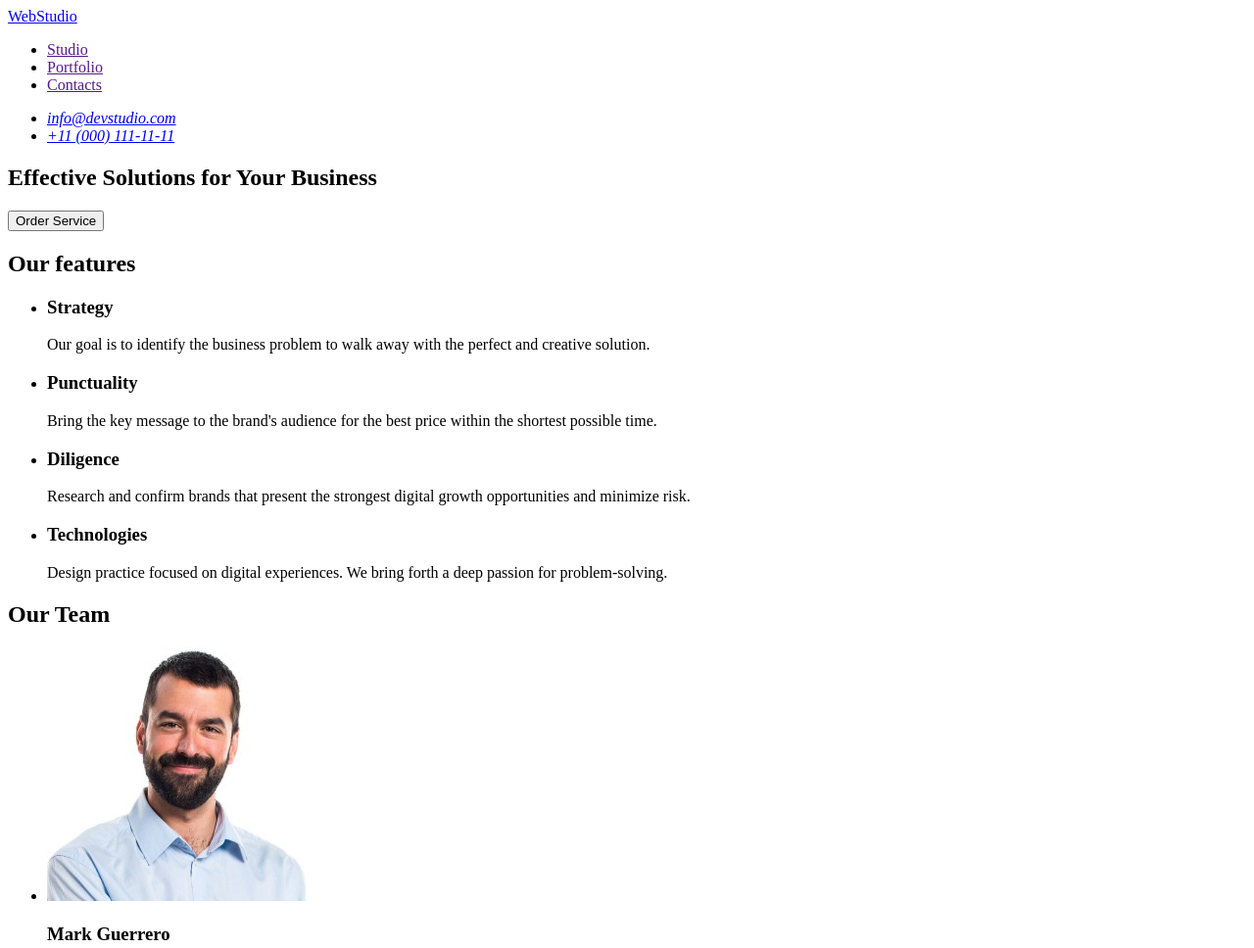
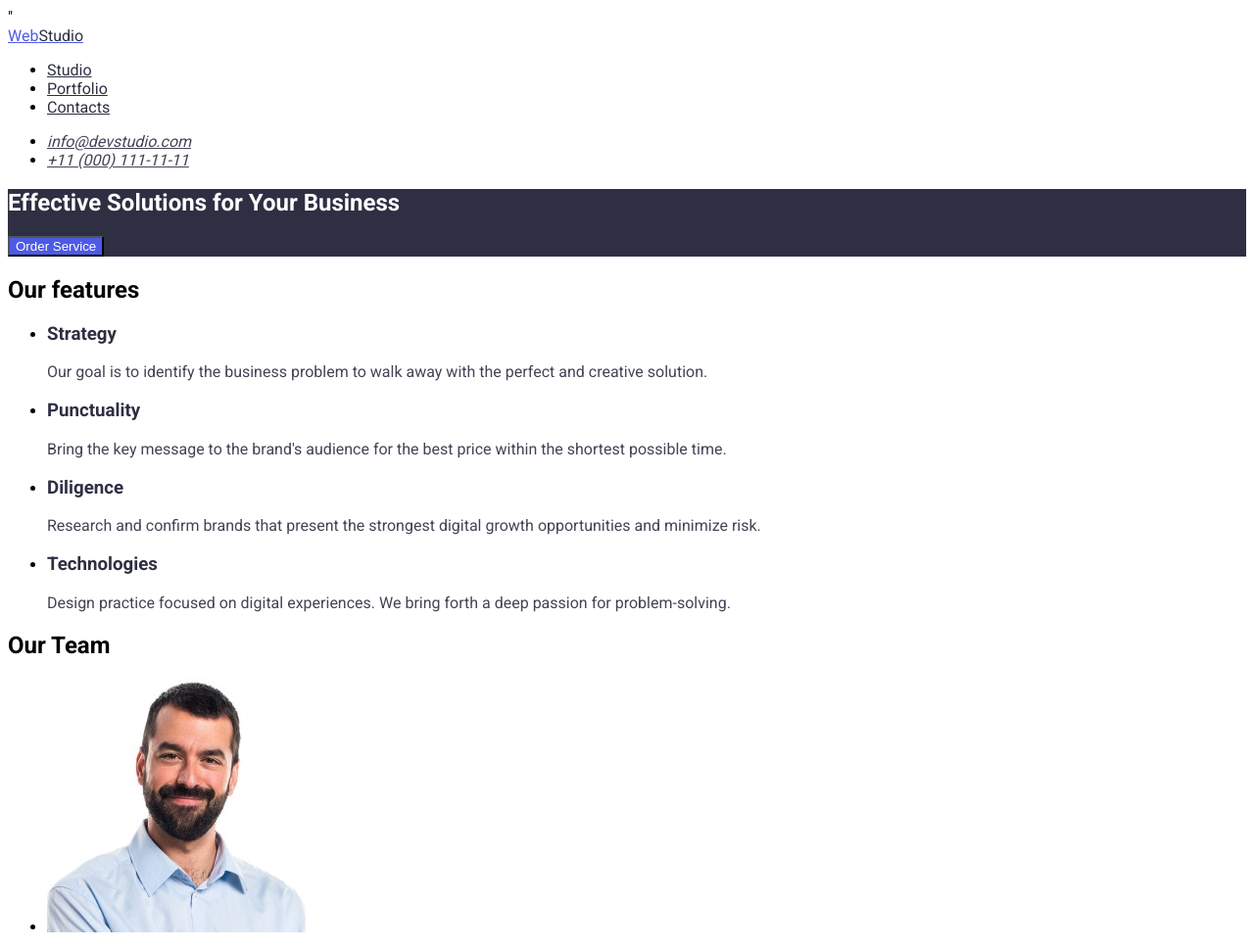
Before and after one commit to SvKost/goit-markup-hw-02, a plain HTML site: page index.html in a window 1280 px wide. Shown: the top 968 px of the page at 98% size. Drawn offline with Linux system fonts and the light colour scheme; files whose address does not match are found by name.

Commit message:
connect fonts url, apply colors

```diff
--- /dev/null
+++ b/css/styles.css
@@ -0,0 +1,67 @@
+body {
+  font-family: Roboto;
+}
+
+.logo {
+  color: #4d5ae5;
+}
+
+.header-logo-Studio {
+  color: #2e2f42;
+}
+
+.nav-link {
+  color: #2e2f42;
+}
+
+.nav-link:active {
+  color: #404bbf;
+}
+
+.mail,
+.tel {
+  color: #434455;
+}
+
+.mail:active {
+  color: #404bbf;
+}
+
+.hero-section {
+  background-color: #2e2f42;
+}
+
+.hero-title {
+  color: #ffffff;
+}
+
+.hero-button {
+  color: #ffffff;
+  background-color: #4d5ae5;
+}
+
+.hero-button:hover,
+.hero-button:focus {
+  color: #ffffff;
+  background-color: #404bbf;
+}
+
+h3 {
+  color: #2e2f42;
+}
+
+p {
+  color: #434455;
+}
+
+footer {
+  background-color: #2e2f42;
+}
+
+.footer-logo-Studio {
+  color: #f4f4fd;
+}
+
+.footer-text {
+  color: #f4f4fd;
+}
--- a/index.html
+++ b/index.html
@@ -5,28 +5,44 @@
     <meta name="viewport" content="width=device-width, initial-scale=1.0" />
     <title>Web Studio (Version 5.0)</title>
     <link rel="stylesheet" href="./css/styles.css" />
+    <link href="
+    <link rel="preconnect" href="https://fonts.googleapis.com" />
+    <link rel="preconnect" href="https://fonts.gstatic.com" crossorigin />
+    <link
+      href="https://fonts.googleapis.com/css2?family=Roboto:wght@400;500;700&display=swap"
+      rel="stylesheet"
+    />
+    "
   </head>
   <body>
     <header>
       <nav>
-        <a href="./index.html">WebStudio</a>
+        <a class="logo" href="./index.html"
+          >Web<span class="header-logo-Studio">Studio</span></a
+        >
         <ul>
-          <li><a href="">Studio</a></li>
-          <li><a href="">Portfolio</a></li>
-          <li><a href="">Contacts</a></li>
+          <li><a class="nav-link" href="">Studio</a></li>
+          <li><a class="nav-link" href="">Portfolio</a></li>
+          <li><a class="nav-link" href="">Contacts</a></li>
         </ul>
       </nav>
       <address>
         <ul>
-          <li><a href="mailto:info@devstudio.com">info@devstudio.com</a></li>
-          <li><a href="tel:+110001111111">+11 (000) 111-11-11</a></li>
+          <li>
+            <a class="mail" href="mailto:info@devstudio.com"
+              >info@devstudio.com</a
+            >
+          </li>
+          <li>
+            <a class="tel" href="tel:+110001111111">+11 (000) 111-11-11</a>
+          </li>
         </ul>
       </address>
     </header>
     <main>
-      <section>
-        <h1>Effective Solutions for Your Business</h1>
-        <button type="button">Order Service</button>
+      <section class="hero-section">
+        <h1 class="hero-title">Effective Solutions for Your Business</h1>
+        <button type="button" class="hero-button">Order Service</button>
       </section>
       <section>
         <h2>Our features</h2>
@@ -162,9 +178,11 @@
         </ul>
       </section>
     </main>
-    <footer>
-      <a href="./index.html">WebStudio</a>
-      <p>
+    <footer class="footer">
+      <a class="logo" href="./index.html"
+        >Web<span class="footer-logo-Studio">Studio</span></a
+      >
+      <p class="footer-text">
         Increase the flow of customers and sales for your business with digital
         marketing & growth solutions.
       </p>
```
Also changed, not shown: .css/styles.css (deleted).
